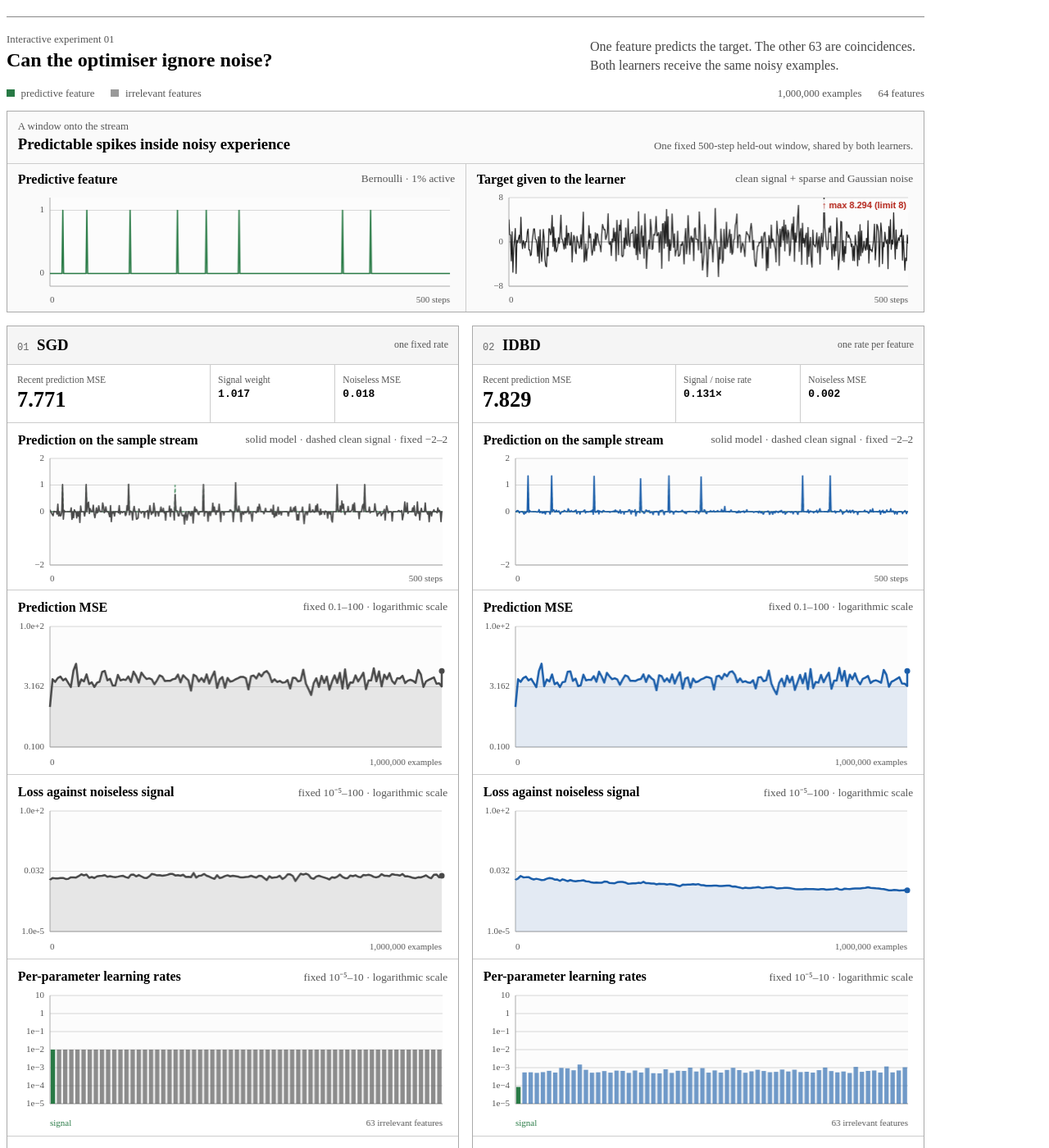
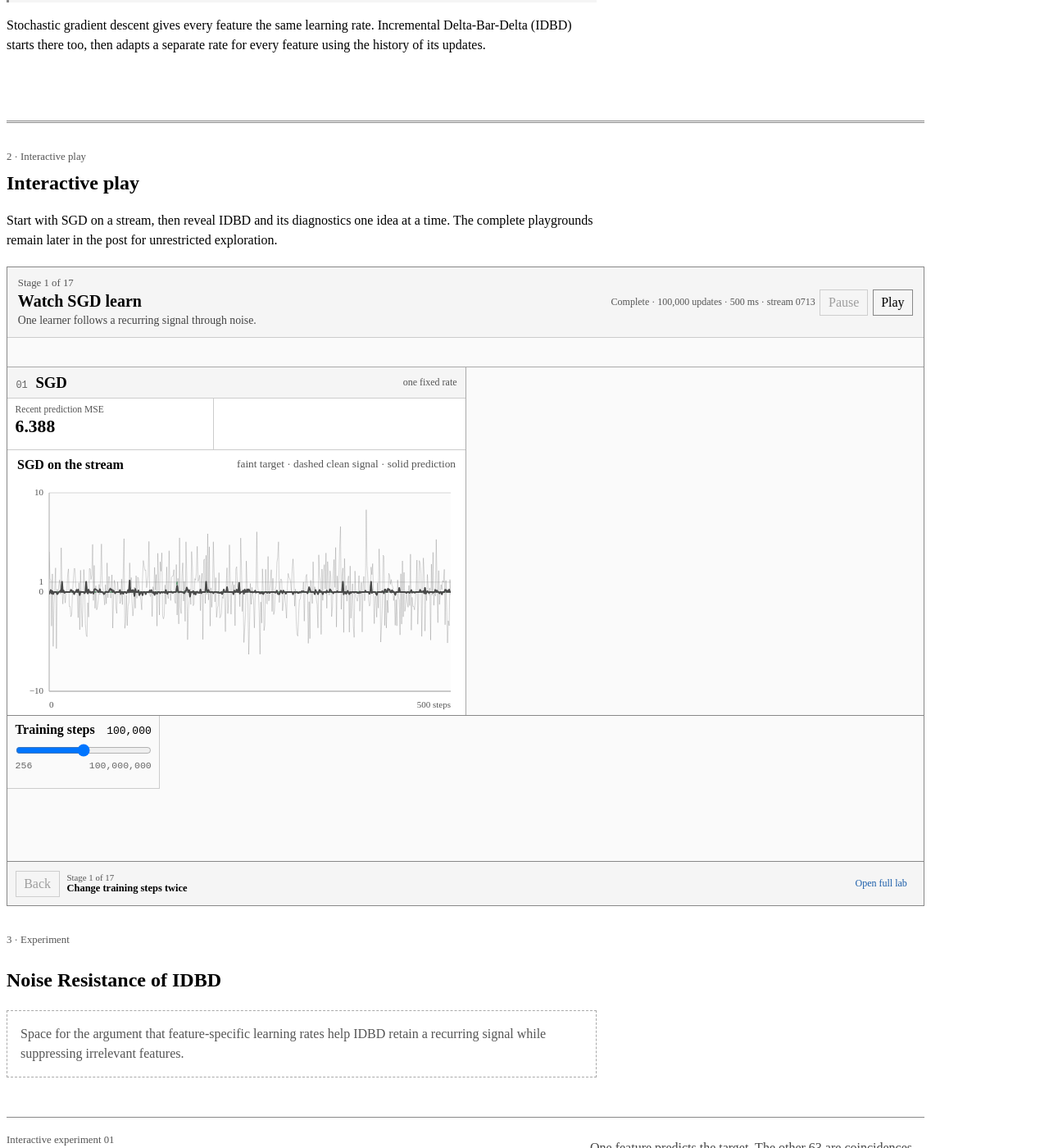
Before and after one commit to AlexChaloner/alexchaloner.github.io, a Jekyll site: the page built from idbd-experiments.html, in a window 1280 px wide and 1400 px high, scrolled down 464 px. Shown: the whole window at 82% size. Built offline with Jekyll 4.4.1, drawn with Linux system fonts in a browser that asks for light colours; some of the changed text lies outside the part shown.

Commit message:
Add IDBD blog post outline

```diff
--- a/idbd-experiments.html
+++ b/idbd-experiments.html
@@ -18,9 +18,30 @@ title: "Learning the learning rate"
     </div>
   </header>
 
-  <section class="prose intro-copy">
+  <section class="prose intro-copy" id="what-is-idbd" aria-labelledby="what-is-idbd-title">
+    <p class="section-label">1 · Introduction</p>
+    <h2 id="what-is-idbd-title">What is IDBD?</h2>
     <p class="draft-note"><strong>Writer's note.</strong> This is placeholder copy for the eventual introduction. The interactive experiment below is functional; the surrounding argument and results are ready for your prose.</p>
     <p>Stochastic gradient descent gives every feature the same learning rate. Incremental Delta-Bar-Delta (IDBD) starts there too, then adapts a separate rate for every feature using the history of its updates.</p>
+  </section>
+
+  <section class="staged-prototype" id="interactive-play" aria-labelledby="staged-prototype-title">
+    <header class="staged-prototype-intro">
+      <p class="section-label">2 · Interactive play</p>
+      <h2 id="staged-prototype-title">Interactive play</h2>
+      <p>Start with SGD on a stream, then reveal IDBD and its diagnostics one idea at a time. The complete playgrounds remain later in the post for unrestricted exploration.</p>
+    </header>
+    <div id="staged-experiment-mount">
+      <p class="staged-loading">The staged experiment starts when it enters the viewport.</p>
+    </div>
+  </section>
+
+  <section class="prose chapter-intro" id="noise-resistance" aria-labelledby="noise-resistance-title">
+    <p class="section-label">3 · Experiment</p>
+    <h2 id="noise-resistance-title">Noise Resistance of IDBD</h2>
+    <div class="copy-placeholder">
+      <p>Space for the argument that feature-specific learning rates help IDBD retain a recurring signal while suppressing irrelevant features.</p>
+    </div>
   </section>
 
   <section class="experiment" id="idbd-playground" aria-labelledby="playground-title">
@@ -271,12 +292,21 @@ title: "Learning the learning rate"
     </aside>
   </section>
 
-  <section class="prose extension-intro" aria-labelledby="extension-intro-title">
-    <p class="section-label">Optimizer extensions</p>
-    <h2 id="extension-intro-title">Giving both learners a modern optimizer ladder</h2>
+  <section class="prose extension-intro" id="extending-idbd" aria-labelledby="extension-intro-title">
+    <p class="section-label">4 · Optimizer extensions</p>
+    <h2 id="extension-intro-title">Extending IDBD</h2>
+    <p><strong>Giving both learners a modern optimizer ladder.</strong></p>
     <p>The second playground repeats the same experiment, then gives both SGD and IDBD the momentum and weight-decay mechanisms from our optimizer modification experiments. IDBD also exposes the choices needed to carry its meta-gradient trace through those updates. With both shared additions switched off, it is an exact duplicate of the first.</p>
   </section>
   <div id="extended-experiment-mount"></div>
+
+  <section class="prose chapter-intro" id="studies-on-idbd" aria-labelledby="studies-on-idbd-title">
+    <p class="section-label">5 · Evidence</p>
+    <h2 id="studies-on-idbd-title">Studies on IDBD</h2>
+    <div class="copy-placeholder">
+      <p>Space for the literature, larger experiments, and evidence about where IDBD succeeds or fails.</p>
+    </div>
+  </section>
 
   <section class="prose writing-slot">
     <p class="section-label">The mechanism</p>
@@ -300,14 +330,11 @@ title: "Learning the learning rate"
     </ul>
   </section>
 
-  <section class="staged-prototype" aria-labelledby="staged-prototype-title">
-    <header class="staged-prototype-intro">
-      <p class="section-label">Experimental walkthrough</p>
-      <h2 id="staged-prototype-title">The same experiment, revealed one idea at a time</h2>
-      <p>This disposable prototype keeps the full playground above intact. Use the controls below to step through a progressively disclosed version.</p>
-    </header>
-    <div id="staged-experiment-mount">
-      <p class="staged-loading">The staged experiment starts when it enters the viewport.</p>
+  <section class="prose chapter-intro" id="oak-lab-interest" aria-labelledby="oak-lab-interest-title">
+    <p class="section-label">6 · Motivation</p>
+    <h2 id="oak-lab-interest-title">Why is Oak Lab interested in IDBD?</h2>
+    <div class="copy-placeholder">
+      <p>Space for the connection between IDBD, learning from experience, continual adaptation, and Oak Lab's research agenda.</p>
     </div>
   </section>
 </article>
```
